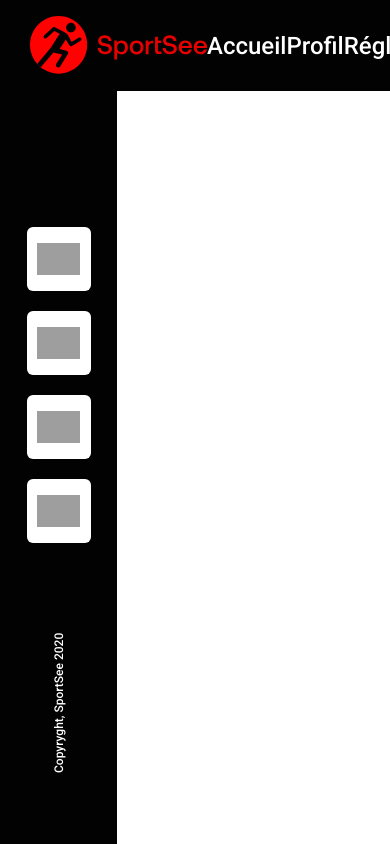
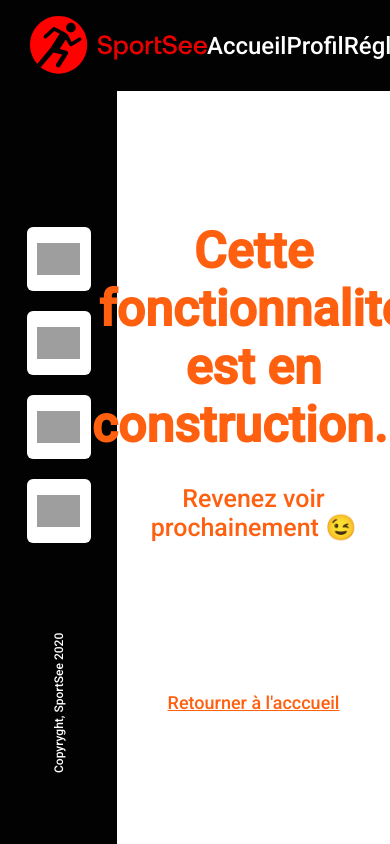
Before and after one commit to BaleineSousCailloux/Lyotard_Guillaume_12_082022, a React (Create React App) app in the folder sportsee-front/: page /soon in a window 390 px wide. Shown: the top 844 px of the page. Built offline with nearby package versions, Linux system fonts and the light colour scheme; grey boxes are pictures that could not be loaded.

Commit message:
responsive correction for 1024p, have to add jsdoc

```diff
--- a/sportsee-front/src/components/ButtonAside.jsx
+++ b/sportsee-front/src/components/ButtonAside.jsx
@@ -29,7 +29,8 @@ function ButtonAside({ type }) {
       {(() => {
         if (type) {
           return (
-            <NavLink to={`/:id/${type}`}>
+            // <NavLink to={`/:id/${type}`}>
+            <NavLink to={'/soon'}>
               <Ico
                 src={require(`../assets/${type}.svg`)}
                 alt={`icone de ${type}`}
--- a/sportsee-front/src/components/Header.jsx
+++ b/sportsee-front/src/components/Header.jsx
@@ -45,6 +45,7 @@ function Header() {
         </NavLink>
       </NavigationLink>
       <NavigationLink>
+        {defaultUser ? (
           <NavLink
             to={`/user/${defaultUser}`}
             style={({ isActive }) => ({
@@ -54,6 +55,17 @@ function Header() {
           >
             Profil
           </NavLink>
+        ) : (
+          <NavLink
+            to={`/not-found`}
+            style={({ isActive }) => ({
+              color: '#ffffff',
+              textDecoration: isActive ? 'underline' : 'none',
+            })}
+          >
+            Profil
+          </NavLink>
+        )}
       </NavigationLink>
       <NavigationLink>
         <NavLink
--- a/sportsee-front/src/components/ProfilLineChart.jsx
+++ b/sportsee-front/src/components/ProfilLineChart.jsx
@@ -19,6 +19,7 @@ const ToolContainer = styled.div`
   margin: 0 5px 40px 5px;
   display: flex;
   flex-direction: column;
+  justify-content: center;
   padding-top: 1px;
 `
 
--- a/sportsee-front/src/components/ProfilRadar.jsx
+++ b/sportsee-front/src/components/ProfilRadar.jsx
@@ -10,12 +10,14 @@ import PropTypes from 'prop-types'
 
 function ProfilRadar({ data }) {
   return (
-    <ResponsiveContainer>
+    <ResponsiveContainer width="100%" height="100%">
       <RadarChart
         style={{ backgroundColor: '#282D30' }}
-        margin={{ top: 10, left: 5, right: 5, bottom: 10 }}
-        outerRadius="75%"
+        margin={{ left: 25, right: 25 }}
+        outerRadius="85%"
         data={data}
+        width="100%"
+        height="100%"
       >
         <PolarGrid radialLines={false} />
         <PolarAngleAxis
@@ -24,7 +26,7 @@ function ProfilRadar({ data }) {
           dataKey="type"
           dy={4}
           stroke="#FFF"
-          tick={{ fill: '#FFFFFF', fontSize: '0.75em' }}
+          tick={{ fill: '#FFFFFF', fontSize: '0.6em', fontWeight: 400 }}
         />
         <PolarRadiusAxis tick={false} tickCount={6} axisLine={false} />
 
--- a/sportsee-front/src/components/ProfilScore.jsx
+++ b/sportsee-front/src/components/ProfilScore.jsx
@@ -8,10 +8,12 @@ import PropTypes from 'prop-types'
 
 function ProfilScore({ data }) {
   return (
-    <ResponsiveContainer>
+    <ResponsiveContainer width="100%" height="100%">
       <RadialBarChart
         cx="50%"
         cy="50%"
+        width="100%"
+        height="100%"
         style={{ backgroundColor: '#FBFBFB' }}
         margin={{ top: 30, right: 30, bottom: 30, left: 30 }}
         innerRadius={70}
@@ -40,7 +42,7 @@ function ProfilScore({ data }) {
           fontSize="1.65em"
           fill="#282D30"
           x="50%"
-          y="45%"
+          y="46%"
           textAnchor="middle"
         >{`${data}%`}</text>
         <text
--- a/sportsee-front/src/components/Profils.jsx
+++ b/sportsee-front/src/components/Profils.jsx
@@ -20,14 +20,30 @@ function Profils() {
 
   return (
     <CardsContainer>
-      {users.map((user) => (
-        <NavLink to={`/user/${user.id}`} key={user.id}>
-          <Card
-            first={user.userInfos.firstName}
-            last={user.userInfos.lastName}
-          />
-        </NavLink>
-      ))}
+      {users.map((user, index) =>
+        user.id ? (
+          <NavLink to={`/user/${user.id}`} key={index}>
+            <Card
+              first={user.userInfos.firstName}
+              last={user.userInfos.lastName}
+            />
+          </NavLink>
+        ) : (
+          (() => {
+            console.log(
+              `l'utilisateur ${user.userInfos.firstName} ${user.userInfos.lastName} n'a pas d'id`
+            )
+            return (
+              <NavLink to={`/not-found`} key={index}>
+                <Card
+                  first={user.userInfos.firstName}
+                  last={user.userInfos.lastName}
+                />
+              </NavLink>
+            )
+          })()
+        )
+      )}
     </CardsContainer>
   )
 }
--- a/sportsee-front/src/index.jsx
+++ b/sportsee-front/src/index.jsx
@@ -1,14 +1,20 @@
 import React from 'react'
 import { createRoot } from 'react-dom/client'
-import { BrowserRouter as Router, Routes, Route } from 'react-router-dom'
+import {
+  BrowserRouter as Router,
+  Routes,
+  Route,
+  Navigate,
+} from 'react-router-dom'
 import { DataProvider } from './Utils/DataProvider'
 import Home from './pages/Home'
 import Profil from './pages/Profil'
 import Setting from './pages/Setting'
 import Community from './pages/Community'
+import UnderConstruction from './pages/UnderConstruction'
+import Error404 from './pages/Error404'
 import Header from './components/Header'
 import AsideMenu from './components/AsideMenu'
-// import Error404 from './components/Error404'
 import styled from 'styled-components'
 import GlobalStyle from './style/GlobalStyle'
 
@@ -35,6 +41,9 @@ root.render(
             <Route path="/user/:userId" element={<Profil />} />
             <Route path="/setting" element={<Setting />} />
             <Route path="/community" element={<Community />} />
+            <Route path="/soon" element={<UnderConstruction />} />
+            <Route path="/not-found" element={<Error404 />} />
+            <Route path="*" element={<Navigate to="/not-found" />} />
           </Routes>
         </DataProvider>
       </MainContainer>
--- a/sportsee-front/src/pages/Community.jsx
+++ b/sportsee-front/src/pages/Community.jsx
@@ -1,22 +1,7 @@
-import styled from 'styled-components'
-
-const Container = styled.div`
-  box-sizing: border-box;
-  width: calc(100% - 117px);
-  height: 100%;
-  display: flex;
-  flex-direction: column;
-  justify-content: center;
-  align-items: center;
-  background: #ffffff;
-`
+import { Navigate } from 'react-router-dom'
 
 function Community() {
-  return (
-    <Container>
-      <p>Page en construction</p>
-    </Container>
-  )
+  return <Navigate to={'/soon'} />
 }
 
 export default Community
--- a/sportsee-front/src/components/Error404.jsx
+++ b/sportsee-front/src/pages/Error404.jsx
@@ -3,49 +3,36 @@ import { Link } from 'react-router-dom'
 
 const Container = styled.div`
   box-sizing: border-box;
+  width: calc(100vw - 117px);
+  height: 100%;
   display: flex;
   flex-direction: column;
   justify-content: center;
   align-items: center;
-  margin: 100px 100px 150px 100px;
-  @media all and (max-width: 795px) {
-    margin: 150px 0;
-  }
 `
 
 const ErrorNumber = styled.h1`
-  color: #ff6060;
-  font-size: 288px;
+  color: #ff0000;
+  font-size: 200px;
   font-weight: 700;
   text-align: center;
   margin: 0;
-  @media all and (max-width: 795px) {
-    font-size: 96px;
-  }
 `
 
 const Oups = styled.h2`
-  color: #ff6060;
-  font-size: 36px;
+  color: #ff0000;
+  font-size: 32px;
   font-weight: 500;
   text-align: center;
   margin: 0;
-  @media all and (max-width: 795px) {
-    font-size: 18px;
-    padding: 0 57px;
-  }
 `
 
 const StyledLink = styled(Link)`
-  color: #ff6060;
+  color: #ff0000;
   font-size: 18px;
   font-weight: 500;
   text-align: center;
   margin: 150px 0 0 0;
-  @media all and (max-width: 795px) {
-    font-size: 14px;
-    margin: 133px 0 0 0;
-  }
 `
 
 function Error404() {
@@ -53,7 +40,7 @@ function Error404() {
     <Container>
       <ErrorNumber>404</ErrorNumber>
       <Oups>Oups ! La page que vous demandez n'existe pas.</Oups>
-      <StyledLink to="/">Retourner à la page d'acccueil</StyledLink>
+      <StyledLink to="/">Retourner à l'acccueil</StyledLink>
     </Container>
   )
 }
--- a/sportsee-front/src/pages/Profil.jsx
+++ b/sportsee-front/src/pages/Profil.jsx
@@ -101,7 +101,10 @@ function Profil() {
         const userSessions = await GetUserSessionsOk(dataSourceOnline, userId)
         setDatas({ userDatas, userActivity, userPerformance, userSessions })
       } catch (error) {
-        console.log('=====error=====', error)
+        console.log(
+          `=====échec de récupération de l'ensemble des données=====`,
+          error
+        )
       } finally {
         setIsLoading(false)
       }
@@ -129,13 +132,13 @@ function Profil() {
               </FirstGroup>
               <SecondGroup>
                 <GraphContainer>
-                  <ProfilRadar
-                    data={datas?.userPerformance?.formatForRadar().reverse()}
+                  <ProfilLineChart
+                    data={datas?.userSessions?.formatForLineChart()}
                   />
                 </GraphContainer>
                 <GraphContainer>
-                  <ProfilLineChart
-                    data={datas?.userSessions?.formatForLineChart()}
+                  <ProfilRadar
+                    data={datas?.userPerformance?.formatForRadar().reverse()}
                   />
                 </GraphContainer>
                 <GraphContainer>
--- /dev/null
+++ b/sportsee-front/src/pages/UnderConstruction.jsx
@@ -0,0 +1,48 @@
+import styled from 'styled-components'
+import { Link } from 'react-router-dom'
+
+const Container = styled.div`
+  box-sizing: border-box;
+  width: calc(100vw - 117px);
+  height: 100%;
+  display: flex;
+  flex-direction: column;
+  justify-content: center;
+  align-items: center;
+`
+
+const ErrorNumber = styled.h1`
+  color: #ff6010;
+  font-size: 50px;
+  font-weight: 700;
+  text-align: center;
+  margin: 0;
+`
+
+const Oups = styled.h2`
+  color: #ff6010;
+  font-size: 25px;
+  font-weight: 500;
+  text-align: center;
+  margin: 30px 0 0 0;
+`
+
+const StyledLink = styled(Link)`
+  color: #ff6010;
+  font-size: 18px;
+  font-weight: 500;
+  text-align: center;
+  margin: 150px 0 0 0;
+`
+
+function UnderConstruction() {
+  return (
+    <Container>
+      <ErrorNumber>Cette fonctionnalité est en construction...</ErrorNumber>
+      <Oups>Revenez voir prochainement 😉</Oups>
+      <StyledLink to="/">Retourner à l'acccueil</StyledLink>
+    </Container>
+  )
+}
+
+export default UnderConstruction
--- a/sportsee-front/src/style/GlobalStyle.jsx
+++ b/sportsee-front/src/style/GlobalStyle.jsx
@@ -3,11 +3,14 @@ import { createGlobalStyle } from 'styled-components'
 const StyledGlobalStyle = createGlobalStyle`
   * {
     font-family: 'Roboto', sans-serif;
+
   }
 
   body {
     margin: 0;
     background: #ffffff;
+    font-size: 100%
+
 
   }
 `
```
Lines whose indentation alone changed are shown as unchanged.
